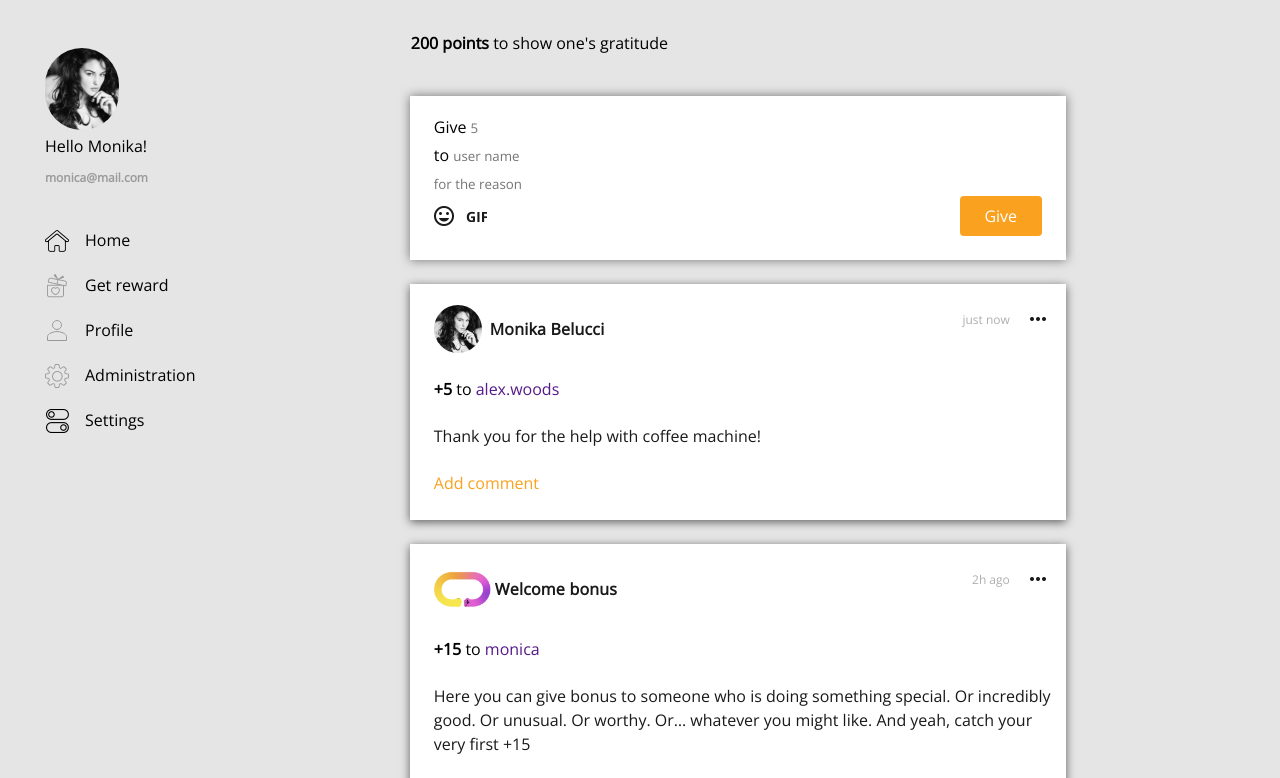
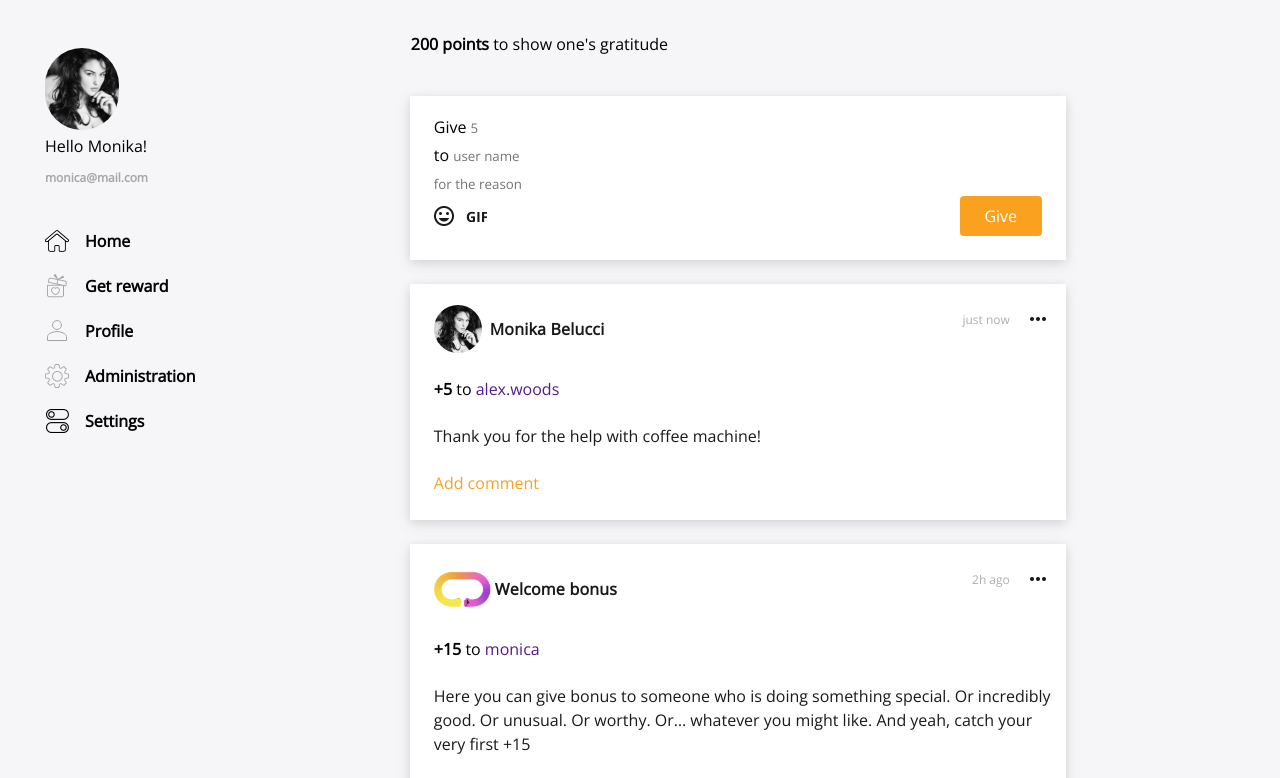
Before and after one commit to nikfreemak/YgoodDemo, a plain HTML site: page index.html in a window 1280 px wide. Shown: the top 778 px of the page. Drawn offline with nearby package versions, Linux system fonts and the light colour scheme.

Commit message:
new background color and font

```diff
--- a/index.css
+++ b/index.css
@@ -6,7 +6,7 @@
 }
 .main-section {
 	display: flex;
-	background: #E5E5E5;
+	background: #F6F5F7;
 }
 .sidebar {
 	width: 230px;
@@ -35,7 +35,7 @@
 	/*height: 300px;*/
 	padding-bottom: 24px;
 	margin-bottom: 24px;
-	box-shadow:  0 0 10px rgba(0,0,0,0.5);
+	box-shadow: 0px 4px 14px rgba(0,0,0,0.1), 0px 2px 9px rgba(0,0,0,0.06);
 	/*background-color: green;*/
 	background: #FFFFFF;
 
@@ -43,7 +43,7 @@
 .bonus {
 	width: 656px;
 	/*background-color: blue;*/
-	box-shadow:  0 2px 9px rgba(0,0,0,0.6);
+	box-shadow: 0px 4px 14px rgba(0,0,0,0.1), 0px 2px 9px rgba(0,0,0,0.06);
 	margin-bottom: 24px;
 	background: #FFFFFF;
 
@@ -110,6 +110,7 @@
 	height: 24px;
 	font-size: 16px;
 	color: #FAA120;
+	cursor: pointer;
 	/*padding-bottom: 24px;*/
 }
 .link {
@@ -218,6 +219,9 @@
 	margin-bottom: 20px;
 	cursor: pointer;
 }
+/*.sidebar-list :hover{
+	background-color: #ffffff;
+}*/
 .home {
 	background: url(home.png);
 	background-size: contain;
@@ -244,4 +248,12 @@
 }
 .text-list {
 	margin-left: 16px;
+	font-weight: 600;
+	font-size: 16px;
+	line-height: 24px;
 }
+.strong {
+	font-weight: 600;
+	font-size: 16px;
+	line-height: 24px;
+}
--- a/index.html
+++ b/index.html
@@ -41,7 +41,7 @@
 
 		</section>
 		<section class="feed">
-			<div class="points"> <strong>200 points</strong> to show one's gratitude </div>
+			<div class="points"> <strong class="strong">200 points</strong> to show one's gratitude </div>
 			<div class="take-bonus">
 				<div class="take-bonus-smf give">
 					Give
```
